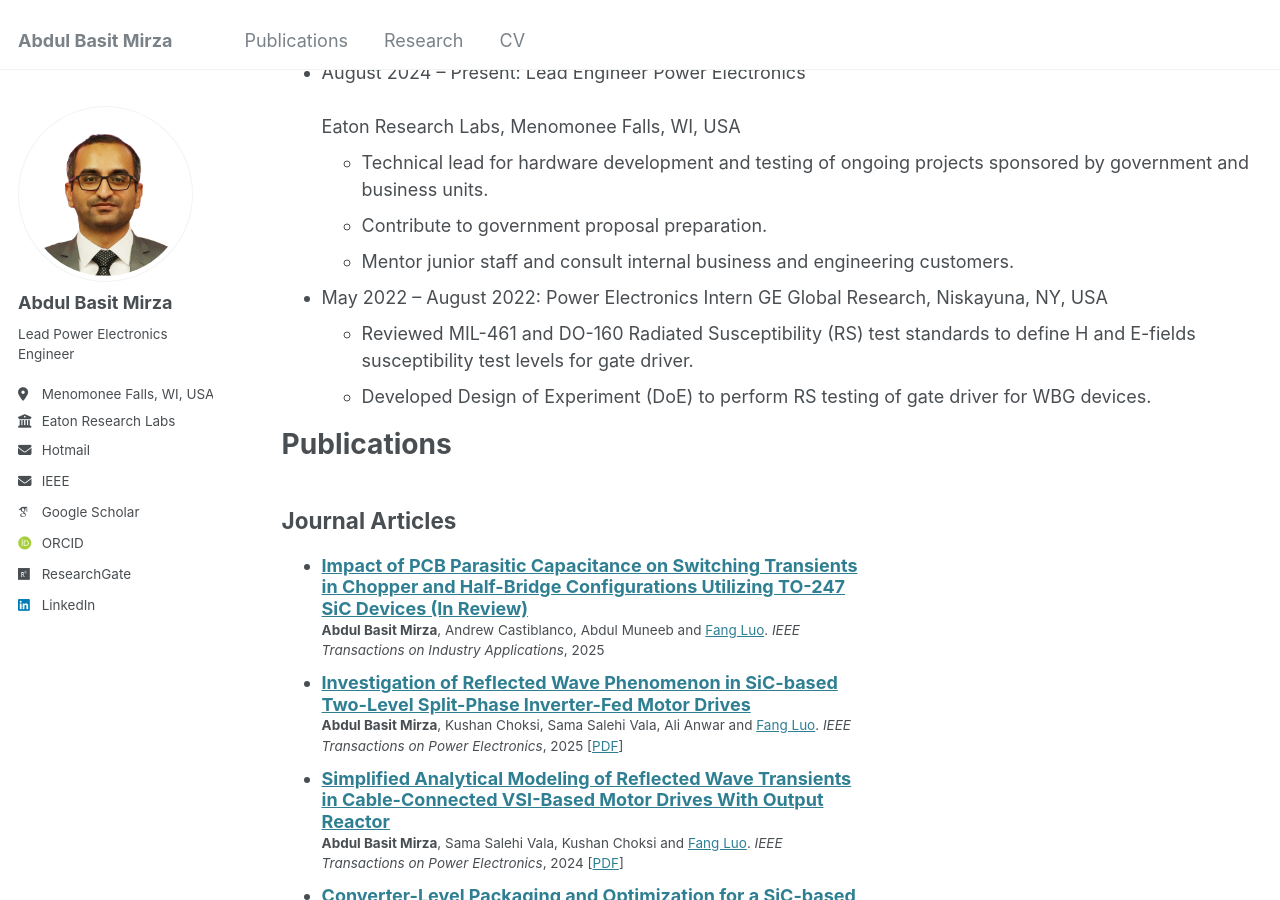
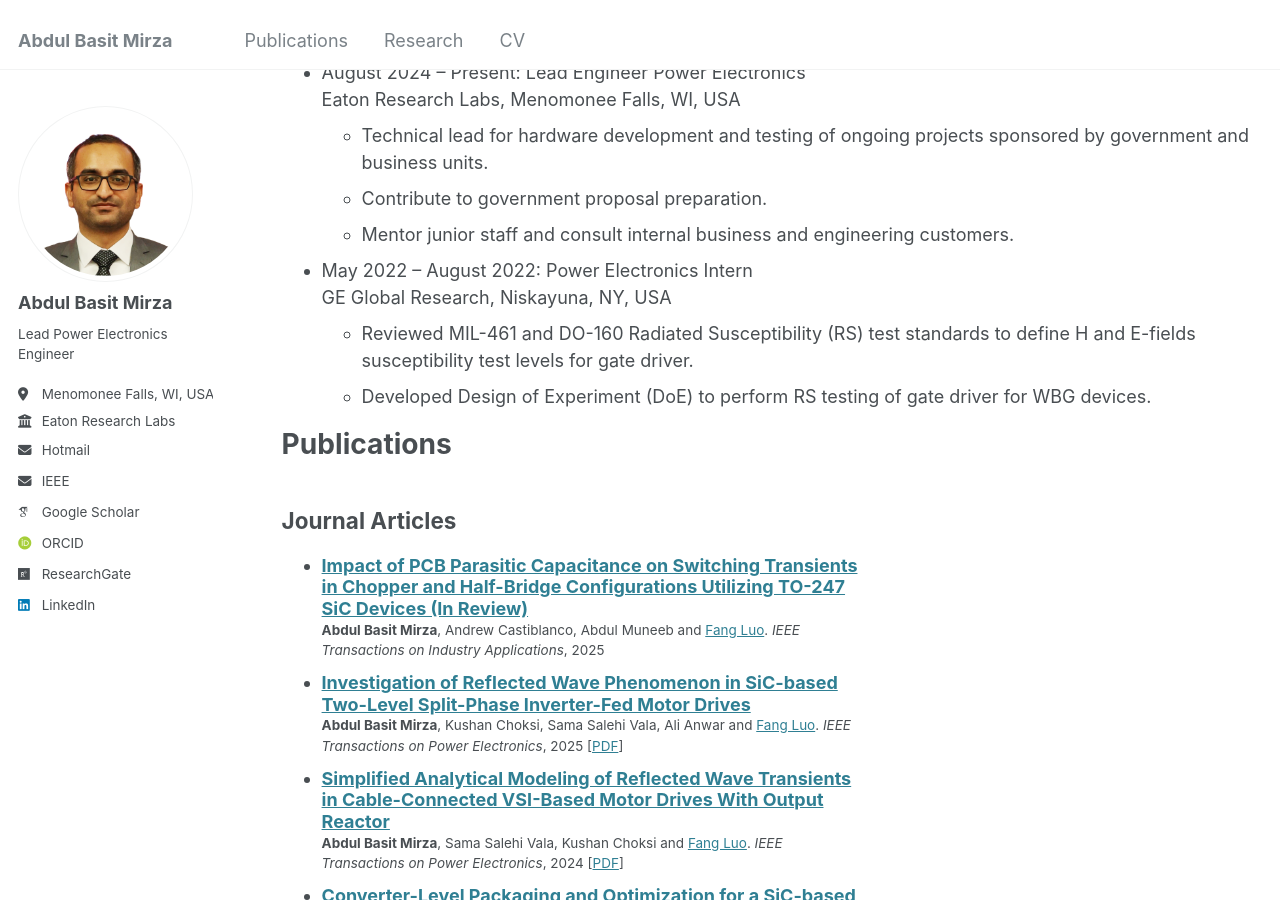
Before and after one commit to AbdulBasitMirza/abdulbasitmirza.github.io, a Jekyll site: the page built from _pages/cv.md, in a window 1280 px wide and 900 px high, scrolled down 364 px. Built offline with Jekyll 4.4.1, drawn with Linux system fonts in a browser that asks for light colours; some web fonts are replaced.

Commit message:
Update cv.md

```diff
--- a/_pages/cv.md
+++ b/_pages/cv.md
@@ -18,12 +18,12 @@ Education
 Work & Research Experience
 ======
 
-* August 2024 – Present: Lead Engineer Power Electronics <br><br>
+* August 2024 – Present: Lead Engineer Power Electronics <br>
   Eaton Research Labs, Menomonee Falls, WI, USA
   * Technical lead for hardware development and testing of ongoing projects sponsored by government and business units.
   * Contribute to government proposal preparation.
   * Mentor junior staff and consult internal business and engineering customers.
-* May 2022 – August 2022: Power Electronics Intern
+* May 2022 – August 2022: Power Electronics Intern <br>
   GE Global Research, Niskayuna, NY, USA
   * Reviewed MIL-461 and DO-160 Radiated Susceptibility (RS) test standards to define H and E-fields susceptibility test levels for gate driver.
   * Developed Design of Experiment (DoE) to perform RS testing of gate driver for WBG devices.
```
